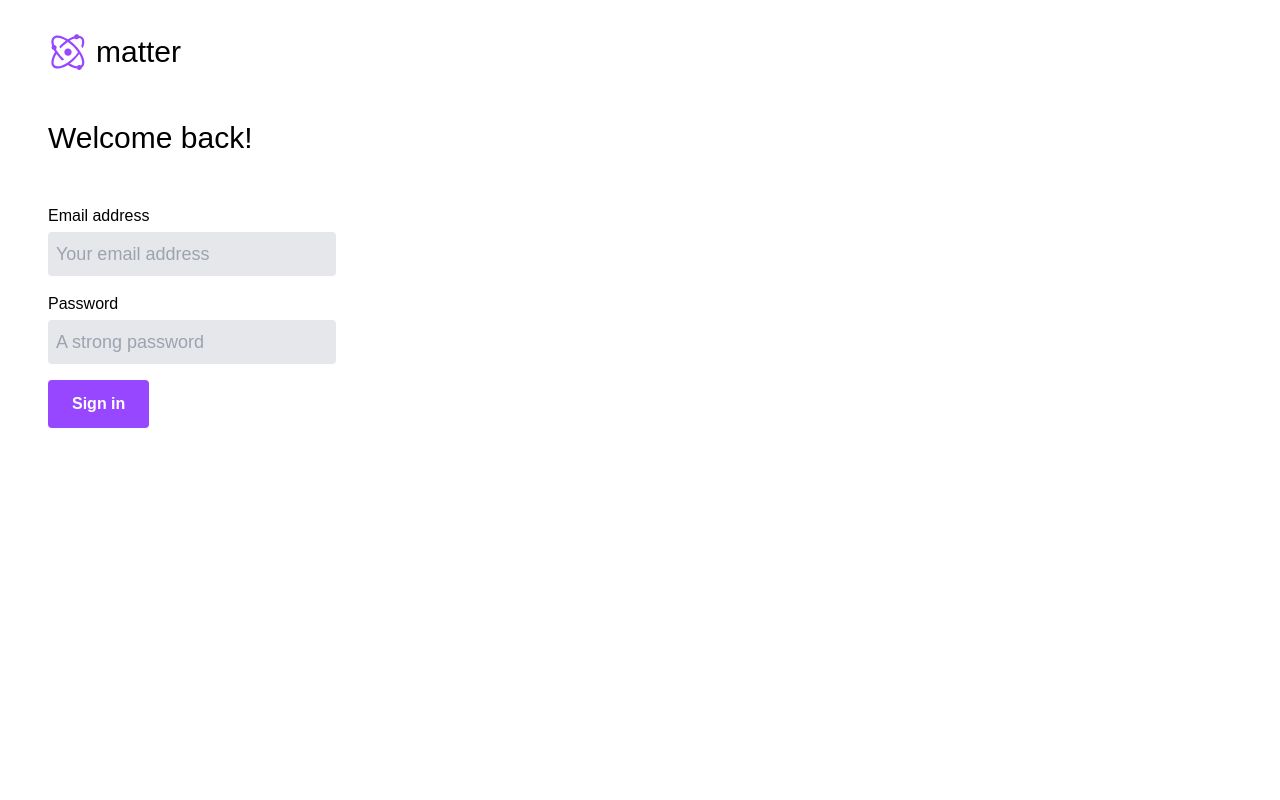
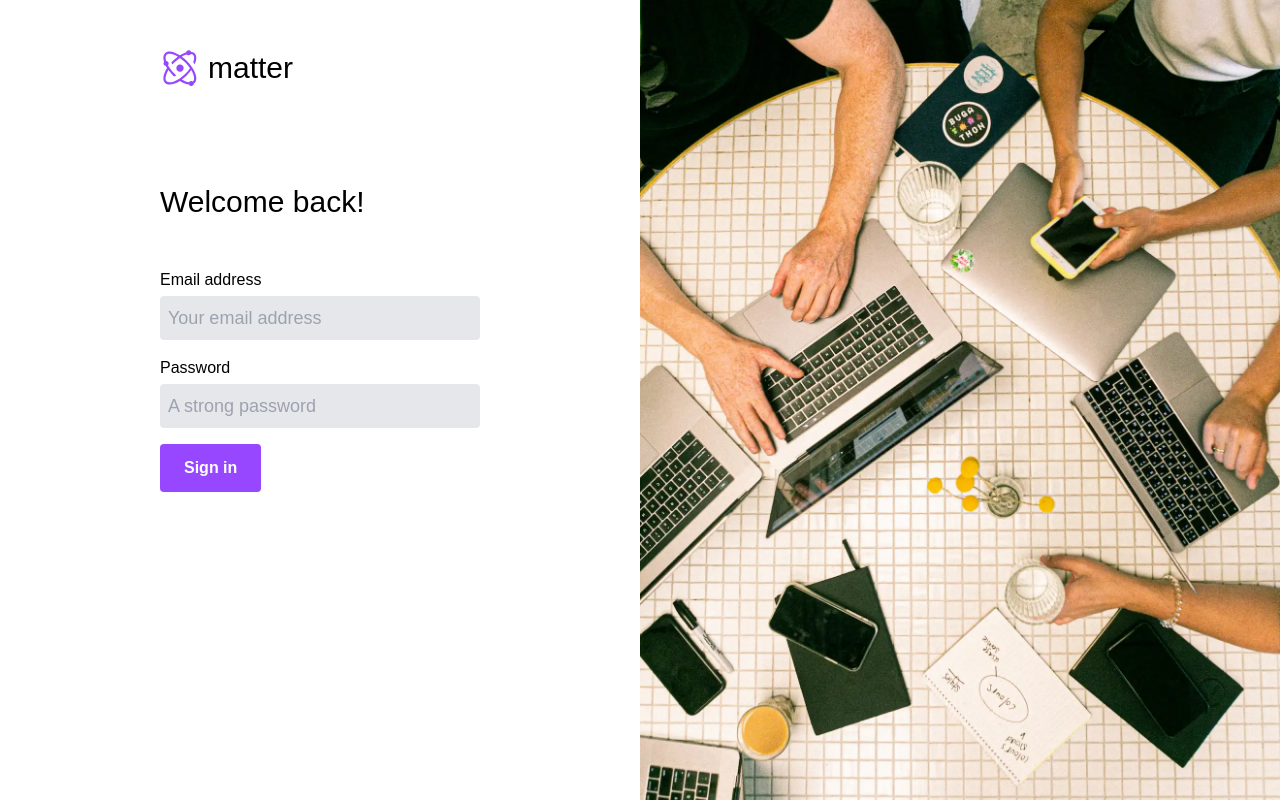
Before and after one commit to matter-dev/client, a React (Vite) app: page /signin in a window 1280 px wide. Built offline with nearby package versions, Linux system fonts and the light colour scheme; no server answers; the HTML template or start-up script is replaced by a standard one; a web font is replaced by a local one.

Commit message:
add image in signup/signin
Signed-off-by: Prateek <prateek_soni@outlook.com>

```diff
--- a/src/pages/SigninPage.tsx
+++ b/src/pages/SigninPage.tsx
@@ -3,6 +3,8 @@ import { SubmitHandler, useForm } from "react-hook-form";
 import Logo from "../components/Logo";
 import { useStore } from "../hooks/store";
 import { publicApi } from "../services/api";
+
+import imageUrl from "../assets/images/signin.webp";
 
 const SigninPage: FC = () => {
   const setUser = useStore((state) => state.setUser);
@@ -22,13 +24,13 @@ const SigninPage: FC = () => {
   };
 
   return (
-    <main className="md:grid md:grid-cols-[30%_70%]">
-      <section className="py-8 px-12">
+    <main className="md:grid md:grid-cols-2">
+      <section className="py-12 w-1/2 mx-auto">
         <nav>
           <Logo />
         </nav>
 
-        <div className="py-12">
+        <div className="py-24">
           <h1 className="text-3xl font-head">Welcome back!</h1>
           <form onSubmit={handleSubmit(onSubmit)} className="py-12 space-y-4">
             <div className="flex flex-col gap-1">
@@ -67,6 +69,13 @@ const SigninPage: FC = () => {
           </form>
         </div>
       </section>
+      <img
+        src={imageUrl}
+        alt="people working"
+        height="100vh"
+        width="100%"
+        className="h-screen w-full object-cover"
+      />
     </main>
   );
 };
--- a/src/pages/SignupPage.tsx
+++ b/src/pages/SignupPage.tsx
@@ -3,6 +3,7 @@ import { SubmitHandler, useForm } from "react-hook-form";
 import Logo from "../components/Logo";
 import { useStore } from "../hooks/store";
 import { publicApi } from "../services/api";
+import imageUrl from "../assets/images/signin.webp";
 
 const SignupPage: FC = () => {
   const setUser = useStore((state) => state.setUser);
@@ -25,8 +26,8 @@ const SignupPage: FC = () => {
   };
 
   return (
-    <main className="md:grid md:grid-cols-[30%_70%]">
-      <section className="py-8 px-12">
+    <main className="md:grid md:grid-cols-2">
+      <section className="py-12 w-1/2 mx-auto">
         <nav>
           <Logo />
         </nav>
@@ -83,6 +84,13 @@ const SignupPage: FC = () => {
           </form>
         </div>
       </section>
+      <img
+        src={imageUrl}
+        alt="people working"
+        height="100vh"
+        width="100%"
+        className="h-screen w-full object-cover"
+      />
     </main>
   );
 };
```
Also changed, not shown: src/assets/images/signin.webp (added).
